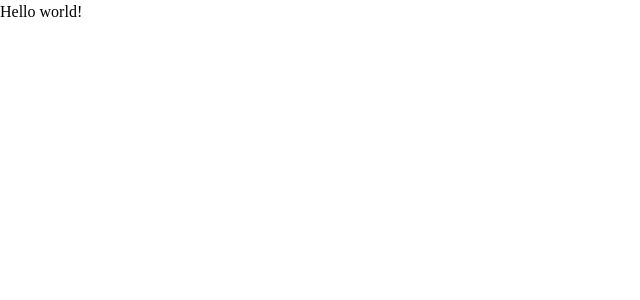
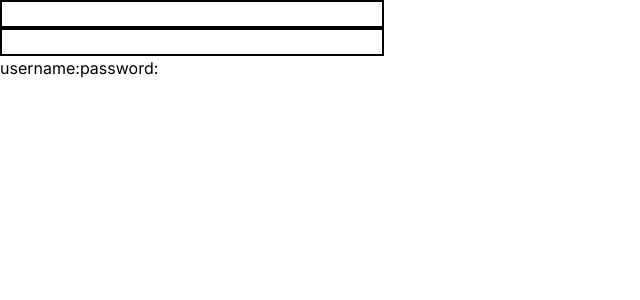
Before and after one commit to mk1MoreBugs/wrbmj, a Vue app in the folder frontend/: page / in a window 1280 px wide. Shown: the top 300 px of the page, without its empty margins (0-640 px from the left). Built offline with nearby package versions, Linux system fonts and the light colour scheme; the HTML template or start-up script is replaced by a standard one.

Commit message:
implement simple login form

```diff
--- a/frontend/src/App.vue
+++ b/frontend/src/App.vue
@@ -1,14 +1,9 @@
 <script setup lang="ts">
-
+import LoginView from "./views/LoginView.vue"
 </script>
 
 <template>
-  <h1 class="border-mint-500 text-mint-500 hover:border-transparent hover:bg-red-50 hover:text-white font-script font-medium">
-    Hello world!
-  </h1>
-
+  <LoginView> </LoginView>
 </template>
 
-
-<style scoped>
-</style>
+<style scoped></style>
--- /dev/null
+++ b/frontend/src/components/LoginCard.vue
@@ -0,0 +1,17 @@
+<script setup lang="ts">
+import { reactive } from "vue"
+import type { UserCredentials } from "@/models/UserCredentials.ts"
+const userCredentials = reactive<UserCredentials>({ username: "", password: "" })
+</script>
+
+<template>
+  <div class="w-96 flex flex-col">
+    <input class="border-2 border-solid" type="text" v-model="userCredentials.username" />
+    <input class="border-2 border-solid" type="password" v-model="userCredentials.password" /> <!--Replace with a separate component -->
+  </div>
+
+  <div class="w-96 flex flex-row">
+    <p>username: {{ userCredentials.username }}</p>
+    <p>password: {{ userCredentials.password }}</p>
+  </div>
+</template>
--- /dev/null
+++ b/frontend/src/models/UserCredentials.ts
@@ -0,0 +1,4 @@
+export interface UserCredentials {
+  username: string
+  password: String
+}
--- /dev/null
+++ b/frontend/src/views/LoginView.vue
@@ -0,0 +1,7 @@
+<script setup lang="ts">
+import LoginCard from "@/components/LoginCard.vue"
+</script>
+
+<template>
+  <LoginCard> </LoginCard>
+</template>
--- /dev/null
+++ b/frontend/src/views/RegistrationView.vue
@@ -0,0 +1 @@
+<template>Hello world!</template>
```
Also changed, not shown: frontend/src/assets/main.css (+3 -5 lines).
